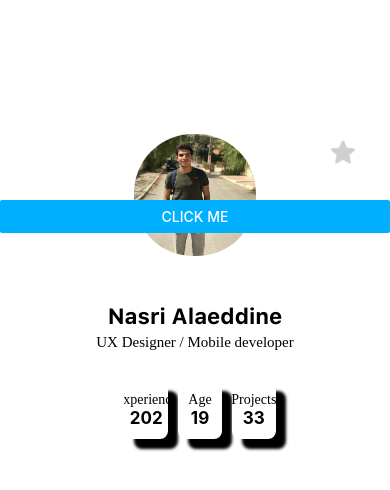
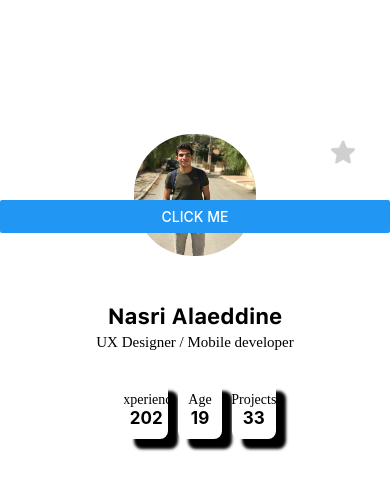
Before and after one commit to Alaeddine-Nasri/Talent_Hunter, a React Native app: screen / in a window 390 px wide. Shown: the top 490 px of the page. Built offline with nearby package versions, Linux system fonts and the light colour scheme; a web font is replaced by a local one.

Commit message:
Fixing button size to star size without opacity for the click

```diff
--- a/App.js
+++ b/App.js
@@ -129,7 +129,7 @@ export default class Profile extends Component {
         <Button
           onPress={this.buttonClickListener}
           title="Click ME"
-          color="#00B0FF"
+
           />
         <View  style={styles.star}>
         {/* {button} */}
```
